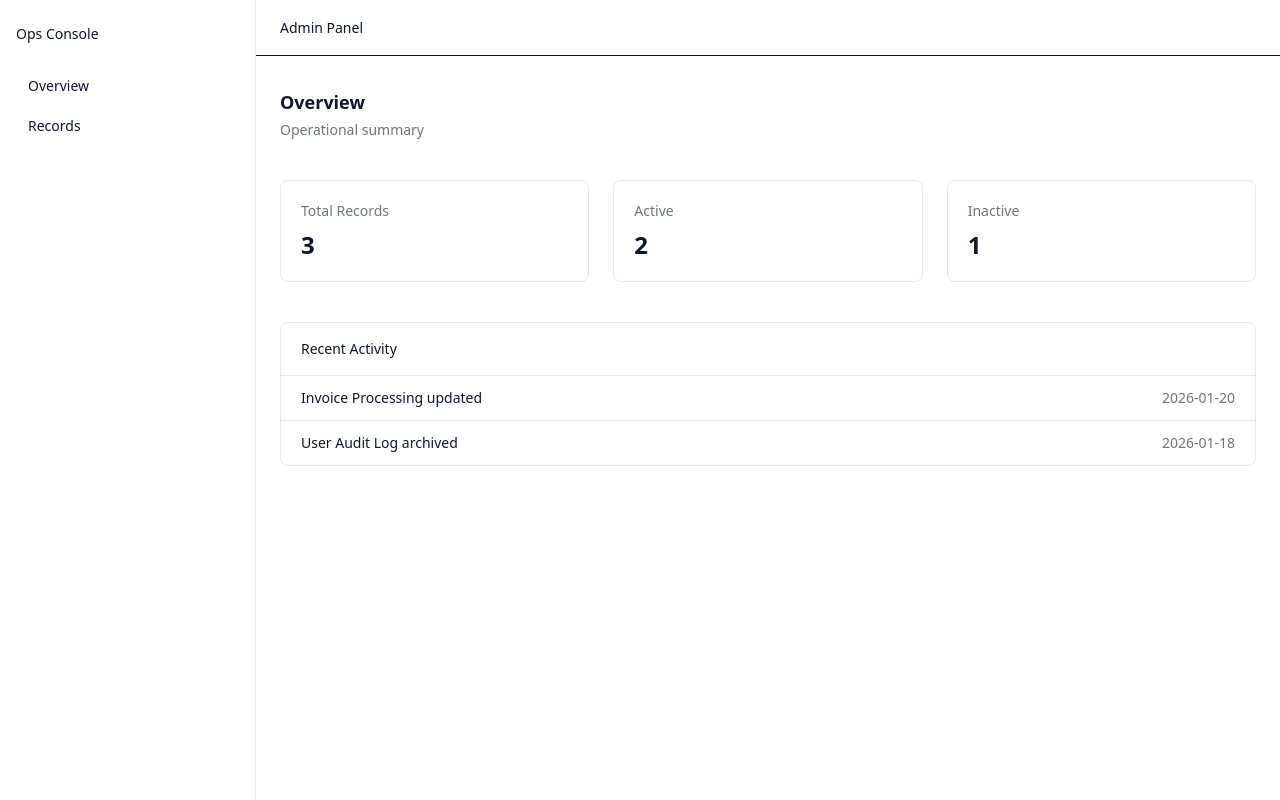
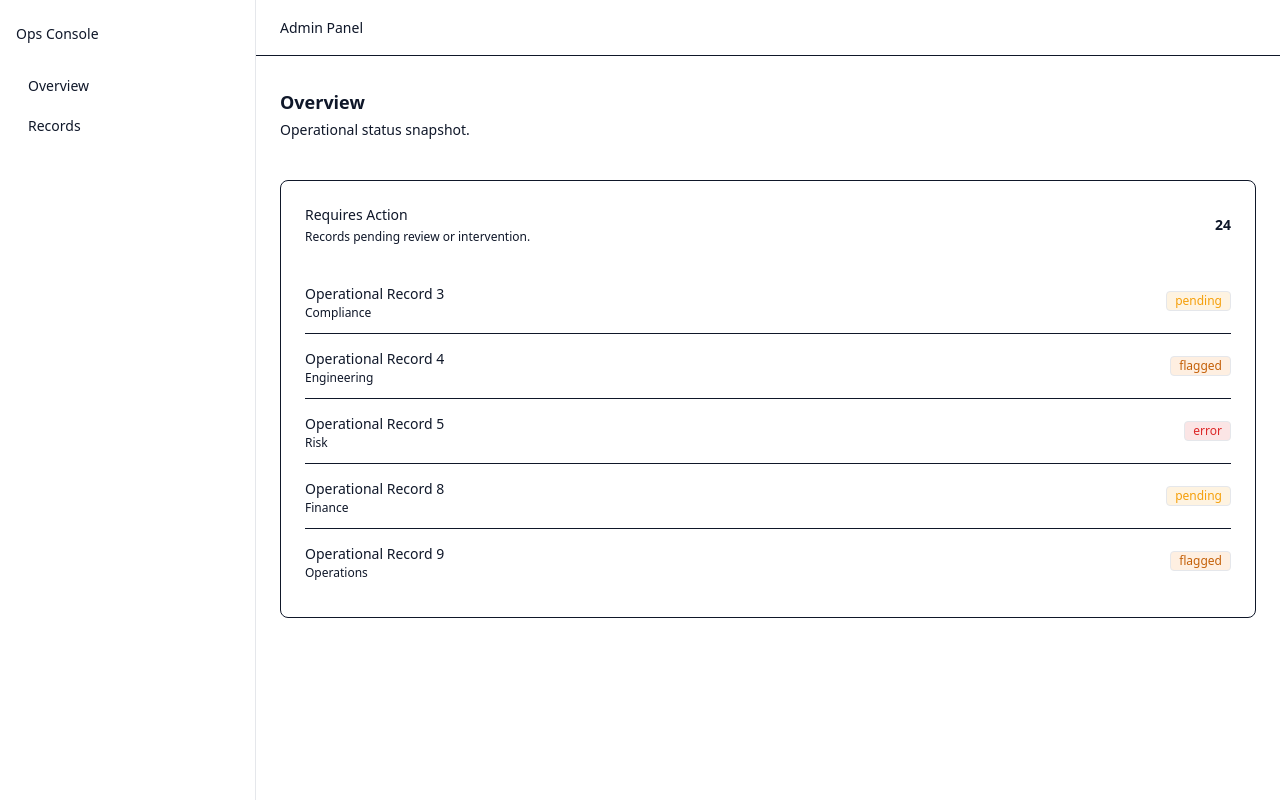
Before and after one commit to joelofeni/ops-console, a Next.js app: page /ops in a window 1280 px wide. Built offline with nearby package versions, Linux system fonts and the light colour scheme.

Commit message:
feat: operational pressure pass (data stress, severity system, action surface)

```diff
--- a/app/(ops)/ops/page.tsx
+++ b/app/(ops)/ops/page.tsx
@@ -1,48 +1,78 @@
-import { overview, activity } from "./dashboard-data";
+import Link from "next/link";
+import { records } from "./records/mock-data";
 
 export default function OpsDashboard() {
+  const recordsRequiringAction = records.filter(
+    (r) =>
+      r.status === "flagged" || r.status === "error" || r.status === "pending",
+  );
+
+  const topFive = recordsRequiringAction.slice(0, 5);
+
   return (
     <div className="space-y-10">
       {/* Header */}
       <div className="space-y-1">
         <h1 className="text-lg font-semibold">Overview</h1>
-        <p className="text-sm text-[hsl(var(--color-fg)/0.6)]">
-          Operational summary
+        <p className="text-sm text-[var(--color-text-muted)]">
+          Operational status snapshot.
         </p>
       </div>
 
-      {/* Overview Metrics */}
-      <div className="grid grid-cols-1 gap-6 sm:grid-cols-3">
-        {overview.map((item) => (
-          <div
-            key={item.label}
-            className="border border-[hsl(var(--color-border))] rounded-md p-5"
-          >
-            <div className="text-sm text-[hsl(var(--color-fg)/0.6)]">
-              {item.label}
-            </div>
+      {/* Requires Action */}
+      <div className="border border-[var(--color-border)] rounded-md p-6 space-y-6">
+        <div className="flex items-center justify-between">
+          <div>
+            <h2 className="text-sm font-medium">Requires Action</h2>
+            <p className="text-xs text-[var(--color-text-muted)] mt-1">
+              Records pending review or intervention.
+            </p>
+          </div>
 
-            <div className="mt-2 text-2xl font-semibold tracking-tight">
-              {item.value}
-            </div>
+          <div className="text-sm font-semibold">
+            {recordsRequiringAction.length}
           </div>
-        ))}
-      </div>
-
-      {/* Activity */}
-      <div className="border border-[hsl(var(--color-border))] rounded-md">
-        <div className="px-5 py-4 border-b border-[hsl(var(--color-border))] text-sm font-medium">
-          Recent Activity
         </div>
 
-        <ul className="divide-y divide-[hsl(var(--color-border))] text-sm">
-          {activity.map((a) => (
-            <li key={a.id} className="flex justify-between px-5 py-3">
-              <span>{a.text}</span>
-              <span className="text-[hsl(var(--color-fg)/0.6)]">{a.date}</span>
-            </li>
+        <div className="divide-y divide-[var(--color-border)]">
+          {topFive.map((r) => (
+            <div key={r.id} className="flex items-center justify-between py-3">
+              <div className="space-y-1">
+                <Link
+                  href={`/ops/records/${r.id}`}
+                  className="text-sm font-medium hover:underline"
+                >
+                  {r.name}
+                </Link>
+                <div className="text-xs text-[var(--color-text-muted)]">
+                  {r.owner}
+                </div>
+              </div>
+
+              <span
+                className={`badge ${
+                  r.status === "active"
+                    ? "badge--active"
+                    : r.status === "inactive"
+                      ? "badge--inactive"
+                      : r.status === "pending"
+                        ? "badge--pending"
+                        : r.status === "flagged"
+                          ? "badge--flagged"
+                          : "badge--error"
+                }`}
+              >
+                {r.status}
+              </span>
+            </div>
           ))}
-        </ul>
+
+          {topFive.length === 0 && (
+            <div className="py-4 text-sm text-[var(--color-text-muted)]">
+              No items require action.
+            </div>
+          )}
+        </div>
       </div>
     </div>
   );
--- a/app/(ops)/ops/records/mock-data.ts
+++ b/app/(ops)/ops/records/mock-data.ts
@@ -1,25 +1,39 @@
 import { RecordItem } from "@/types/globals";
 
-export const records: RecordItem[] = [
-  {
-    id: "rec-001",
-    name: "Invoice Processing",
-    owner: "Finance",
-    status: "active",
-    updatedAt: "2026-01-20",
-  },
-  {
-    id: "rec-002",
-    name: "User Audit Log",
-    owner: "Compliance",
-    status: "inactive",
-    updatedAt: "2026-01-18",
-  },
-  {
-    id: "rec-003",
-    name: "Payout Review",
-    owner: "Ops",
-    status: "active",
-    updatedAt: "2026-01-17",
-  },
+const owners = [
+  "Finance",
+  "Operations",
+  "Compliance",
+  "Engineering",
+  "Risk",
+  "Admin",
+  "Support",
 ];
+
+const statuses: RecordItem["status"][] = [
+  "active",
+  "inactive",
+  "pending",
+  "flagged",
+  "error",
+];
+
+// Deterministic date generator
+function fixedDate(index: number) {
+  const base = new Date("2026-01-20"); // stable anchor
+  const date = new Date(base);
+  date.setDate(base.getDate() - index * 3); // predictable spread
+  return date.toISOString().split("T")[0];
+}
+
+export const records: RecordItem[] = Array.from({ length: 40 }, (_, index) => {
+  const id = `rec-${String(index + 1).padStart(3, "0")}`;
+
+  return {
+    id,
+    name: `Operational Record ${index + 1}`,
+    owner: owners[index % owners.length],
+    status: statuses[index % statuses.length],
+    updatedAt: fixedDate(index),
+  };
+});
--- a/app/(ops)/ops/records/page.tsx
+++ b/app/(ops)/ops/records/page.tsx
@@ -5,7 +5,14 @@ import Link from "next/link";
 import { records } from "./mock-data";
 import { filterRecords } from "./utils";
 
-type StatusFilter = "all" | "active" | "inactive";
+type StatusFilter =
+  | "all"
+  | "active"
+  | "inactive"
+  | "pending"
+  | "flagged"
+  | "error";
+
 type SortDirection = "asc" | "desc";
 
 export default function RecordsPage() {
@@ -17,10 +24,19 @@ export default function RecordsPage() {
   const statusParam = searchParams.get("status");
   const sortParam = searchParams.get("sort");
 
-  const statusFilter: StatusFilter =
-    statusParam === "active" || statusParam === "inactive"
-      ? statusParam
-      : "all";
+  const allowedStatuses: StatusFilter[] = [
+    "active",
+    "inactive",
+    "pending",
+    "flagged",
+    "error",
+  ];
+
+  const statusFilter: StatusFilter = allowedStatuses.includes(
+    statusParam as StatusFilter,
+  )
+    ? (statusParam as StatusFilter)
+    : "all";
 
   const sortDirection: SortDirection = sortParam === "asc" ? "asc" : "desc";
 
@@ -72,6 +88,9 @@ export default function RecordsPage() {
             <option value="all">All</option>
             <option value="active">Active</option>
             <option value="inactive">Inactive</option>
+            <option value="pending">Pending</option>
+            <option value="flagged">Flagged</option>
+            <option value="error">Error</option>
           </select>
 
           <select
@@ -117,18 +136,12 @@ export default function RecordsPage() {
                   </td>
 
                   <td className="px-4 py-3 whitespace-nowrap">
-                    <span
-                      className={`badge ${
-                        r.status === "active"
-                          ? "badge--active"
-                          : "badge--inactive"
-                      }`}
-                    >
+                    <span className={`badge badge--${r.status}`}>
                       {r.status}
                     </span>
                   </td>
 
-                  <td className="px-4 py-3 whitespace-nowrap text-[var(--color-text-muted)] text-[12px]">
+                  <td className="px-4 py-3 whitespace-nowrap text-[12px] text-[var(--color-text-muted)]">
                     {r.updatedAt}
                   </td>
                 </tr>
@@ -138,7 +151,7 @@ export default function RecordsPage() {
                 <tr>
                   <td
                     colSpan={4}
-                    className="px-4 py-6 text-center text-[var(--color-text-muted)] text-sm"
+                    className="px-4 py-6 text-center text-sm text-[var(--color-text-muted)]"
                   >
                     No records found.
                   </td>
--- a/app/(ops)/ops/records/utils.ts
+++ b/app/(ops)/ops/records/utils.ts
@@ -1,15 +1,28 @@
 import { RecordItem } from "@/types/globals";
+
+type StatusFilter =
+  | "all"
+  | "active"
+  | "inactive"
+  | "pending"
+  | "flagged"
+  | "error";
 
 export function filterRecords(
   records: RecordItem[],
   search: string,
-  status: "all" | "active" | "inactive",
+  status: StatusFilter,
 ) {
-  return records.filter((r) => {
-    const matchesSearch = r.name.toLowerCase().includes(search.toLowerCase());
+  let result = records;
 
-    const matchesStatus = status === "all" ? true : r.status === status;
+  if (search) {
+    const query = search.toLowerCase();
+    result = result.filter((r) => r.name.toLowerCase().includes(query));
+  }
 
-    return matchesSearch && matchesStatus;
-  });
+  if (status !== "all") {
+    result = result.filter((r) => r.status === status);
+  }
+
+  return result;
 }
--- a/styles/components.css
+++ b/styles/components.css
@@ -10,12 +10,27 @@
   }
 
   .badge--active {
-      background: hsl(var(--color-success) / 0.1);
+    background: hsl(var(--color-success) / 0.12);
     color: hsl(var(--color-success));
+  }
+
+  .badge--pending {
+    background: hsl(var(--color-warning) / 0.12);
+    color: hsl(var(--color-warning));
+  }
+
+  .badge--flagged {
+    background: hsl(28 92% 50% / 0.12); /* muted orange */
+    color: hsl(28 92% 40%);
+  }
+
+  .badge--error {
+    background: hsl(var(--color-danger) / 0.12);
+    color: hsl(var(--color-danger));
   }
 
   .badge--inactive {
     background: hsl(var(--color-muted));
-      color: hsl(var(--color-fg));
+    color: hsl(var(--color-fg) / 0.7);
   }
 }
--- a/types/globals.d.ts
+++ b/types/globals.d.ts
@@ -1,11 +1,16 @@
 declare module "*.css";
 
-export type RecordStatus = "active" | "inactive";
+export type RecordStatus =
+  | "active"
+  | "inactive"
+  | "pending"
+  | "flagged"
+  | "error";
 
 export interface RecordItem {
   id: string;
   name: string;
   owner: string;
   status: RecordStatus;
-  updatedAt: string;
+  updatedAt: string; // ISO date string (YYYY-MM-DD)
 }
```
Lines whose indentation alone changed are shown as unchanged.
